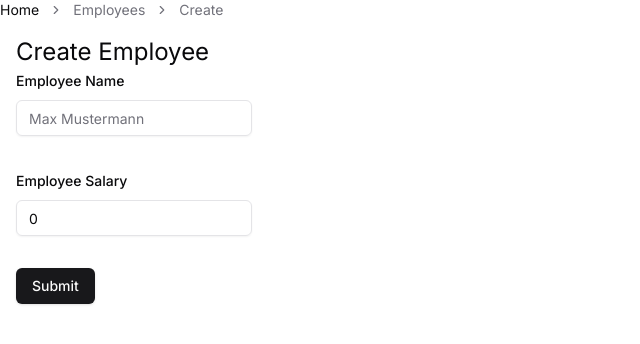
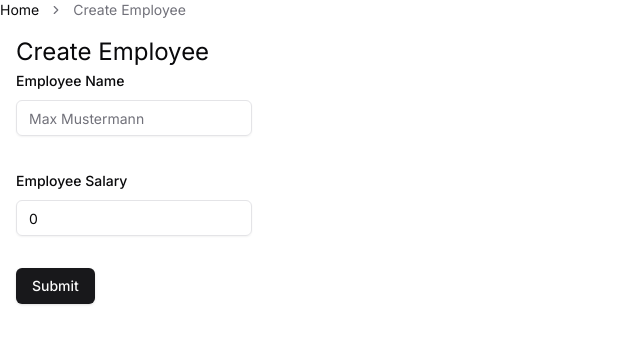
Before and after one commit to carcutter/FrontendChallenge, a Next.js app: page /employee/create in a window 1280 px wide. Shown: the top 344 px of the page, without its empty margins (0-640 px from the left). Built offline with nearby package versions, Linux system fonts and the light colour scheme.

Commit message:
style: ✨ Improve breadcrumbs in pages

```diff
--- a/src/app/employee/[employeeId]/edit/page.tsx
+++ b/src/app/employee/[employeeId]/edit/page.tsx
@@ -64,15 +64,13 @@ export default function EditEmployeePage({
               <BreadcrumbLink href="/">Home</BreadcrumbLink>
             </BreadcrumbItem>
             <BreadcrumbSeparator />
-            <BreadcrumbItem>Employees</BreadcrumbItem>
-            <BreadcrumbSeparator />
             <BreadcrumbItem>
               <BreadcrumbLink href={`/employee/${params.employeeId}`}>
-                {params.employeeId}
+                {employee.employee_name} ({employee.id})
               </BreadcrumbLink>
             </BreadcrumbItem>
             <BreadcrumbSeparator />
-            <BreadcrumbItem>Edit</BreadcrumbItem>
+            <BreadcrumbItem>Edit Employee</BreadcrumbItem>
           </BreadcrumbList>
         </Breadcrumb>
       </header>
--- a/src/app/employee/[employeeId]/page.tsx
+++ b/src/app/employee/[employeeId]/page.tsx
@@ -45,11 +45,9 @@ export default function EmployeePage({
               <BreadcrumbLink href="/">Home</BreadcrumbLink>
             </BreadcrumbItem>
             <BreadcrumbSeparator />
-            <BreadcrumbItem>Employees</BreadcrumbItem>
-            <BreadcrumbSeparator />
             <BreadcrumbItem>
               <BreadcrumbLink href={`/employee/${employee.id}`}>
-                {employee.id}
+                {employee.employee_name} ({employee.id})
               </BreadcrumbLink>
             </BreadcrumbItem>
           </BreadcrumbList>
--- a/src/app/employee/create/page.tsx
+++ b/src/app/employee/create/page.tsx
@@ -57,9 +57,7 @@ export default function CreateEmployeePage({
               <BreadcrumbLink href="/">Home</BreadcrumbLink>
             </BreadcrumbItem>
             <BreadcrumbSeparator />
-            <BreadcrumbItem>Employees</BreadcrumbItem>
-            <BreadcrumbSeparator />
-            <BreadcrumbItem>Create</BreadcrumbItem>
+            <BreadcrumbItem>Create Employee</BreadcrumbItem>
           </BreadcrumbList>
         </Breadcrumb>
       </header>
--- a/src/app/page.tsx
+++ b/src/app/page.tsx
@@ -1,12 +1,6 @@
 "use client";
 
 import { useGetEmployeeList } from "@/domain/hooks/useGetEmployeeList.hook";
-import {
-  Breadcrumb,
-  BreadcrumbItem,
-  BreadcrumbLink,
-  BreadcrumbList,
-} from "@/ui/components/breadcrumb";
 import { Button } from "@/ui/components/button";
 import EmployeeCard from "@/ui/components/EmployeeCard.component";
 import Link from "next/link";
@@ -15,16 +9,6 @@ export default function Home() {
   const { data, isLoading, isError } = useGetEmployeeList();
 
   return (
-    <>
-      <header>
-        <Breadcrumb>
-          <BreadcrumbList>
-            <BreadcrumbItem>
-              <BreadcrumbLink href="/">Home</BreadcrumbLink>
-            </BreadcrumbItem>
-          </BreadcrumbList>
-        </Breadcrumb>
-      </header>
     <main className="flex h-screen flex-col items-start justify-start p-4 gap-4">
       <h1 className="text-2xl">
         Employee List {data && <span>({data.length})</span>}
@@ -55,6 +39,5 @@ export default function Home() {
         </div>
       )}
     </main>
-    </>
   );
 }
```
Lines whose indentation alone changed are shown as unchanged.
